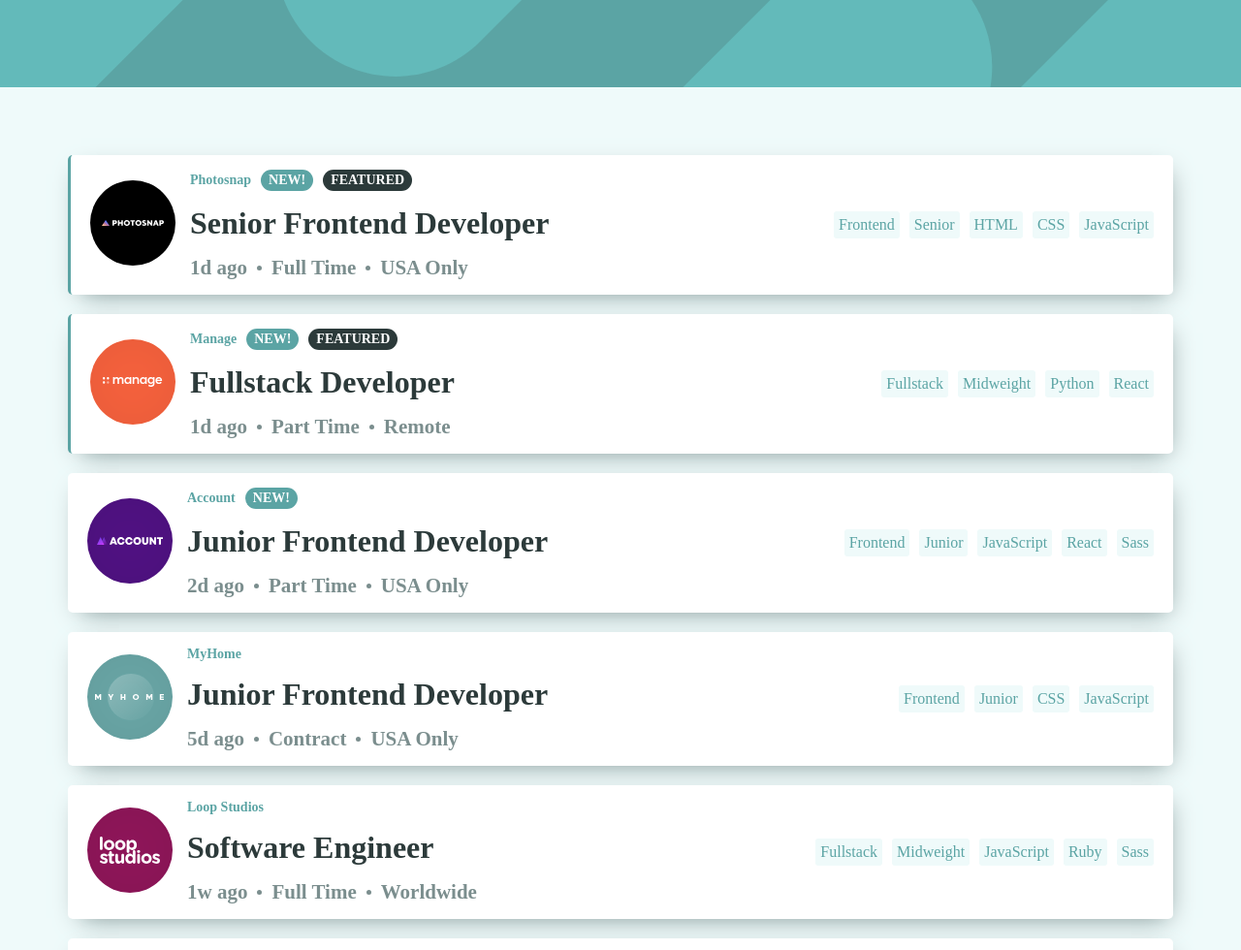
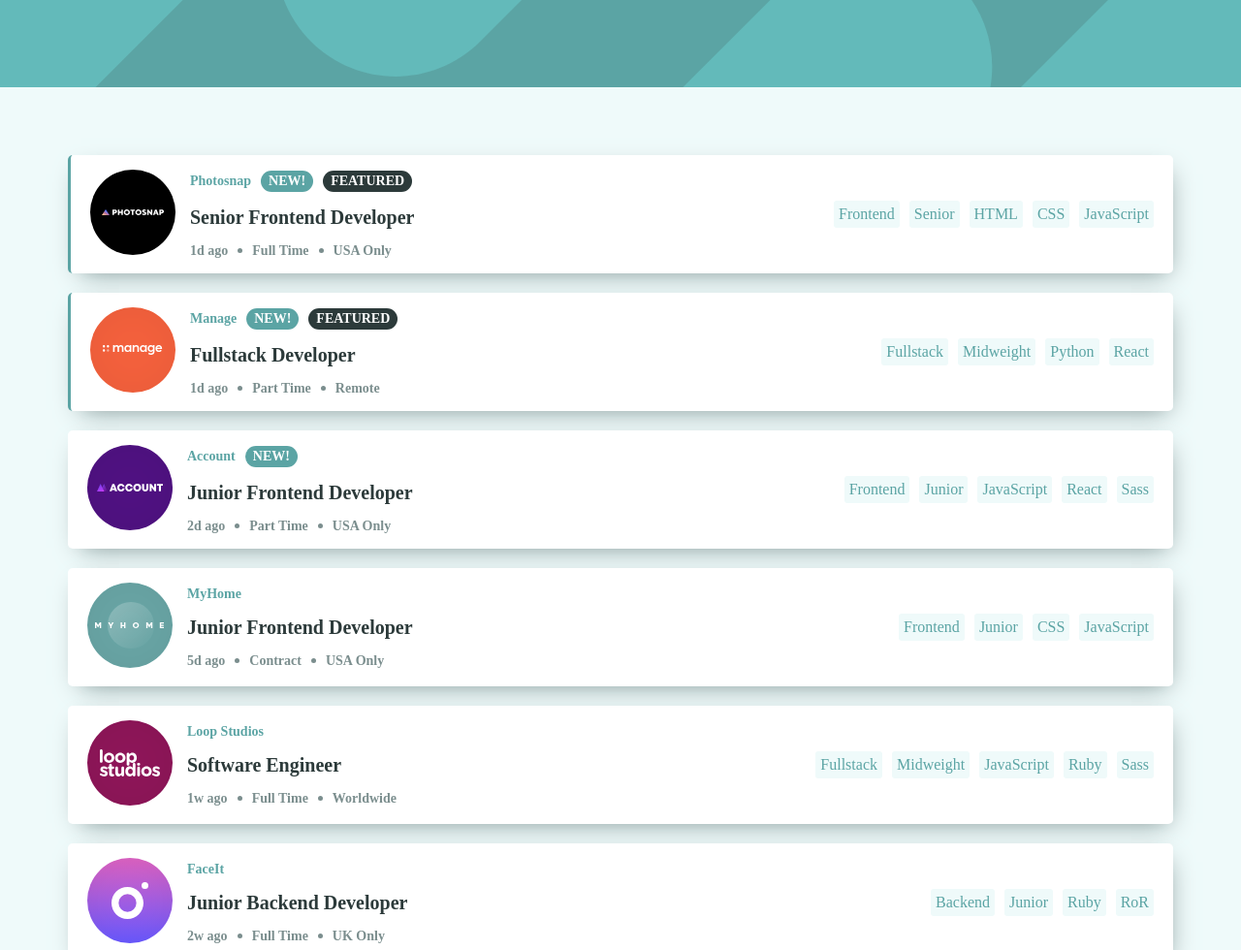
Before and after one commit to KhaledSobhy10/Challenge-Job-Listings, a plain HTML site: page index.html in a window 1280 px wide. Shown: the top 980 px of the page at 97% size. Drawn offline with Linux system fonts and the light colour scheme.

Commit message:
Update style.css

```diff
--- a/style.css
+++ b/style.css
@@ -241,6 +241,7 @@ main {
   margin-bottom: 15px;
   cursor: pointer;
   color: var(--veryDarkGrayishCyan);
+  font-size: 20px;
 }
 
 .job-title:hover {
@@ -251,6 +252,12 @@ main {
   display: flex;
   align-items: center;
   color: var(--darkGrayishCyan);
+  font-size: 14px;
+}
+.exh1 {
+  font-size: 16px;
+}
+.extra-info h2 {
   font-size: 14px;
 }
 
```
